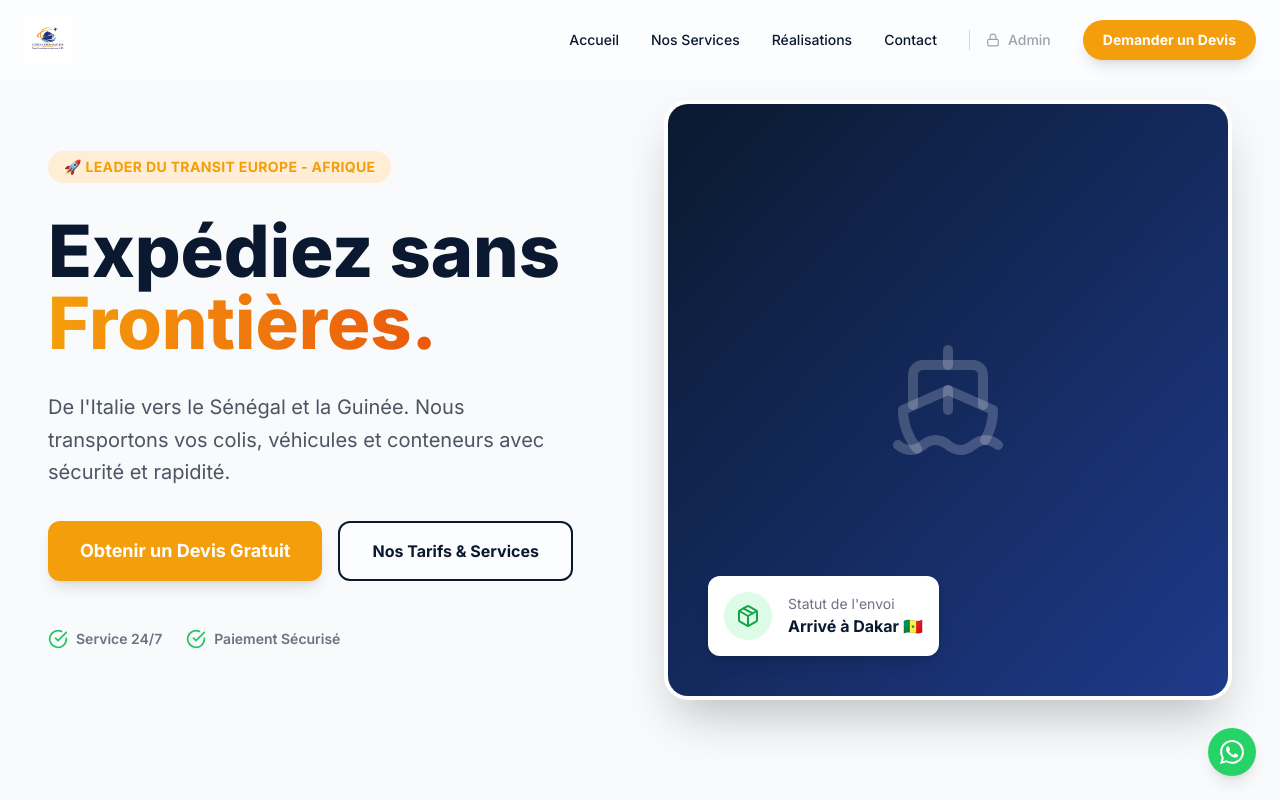
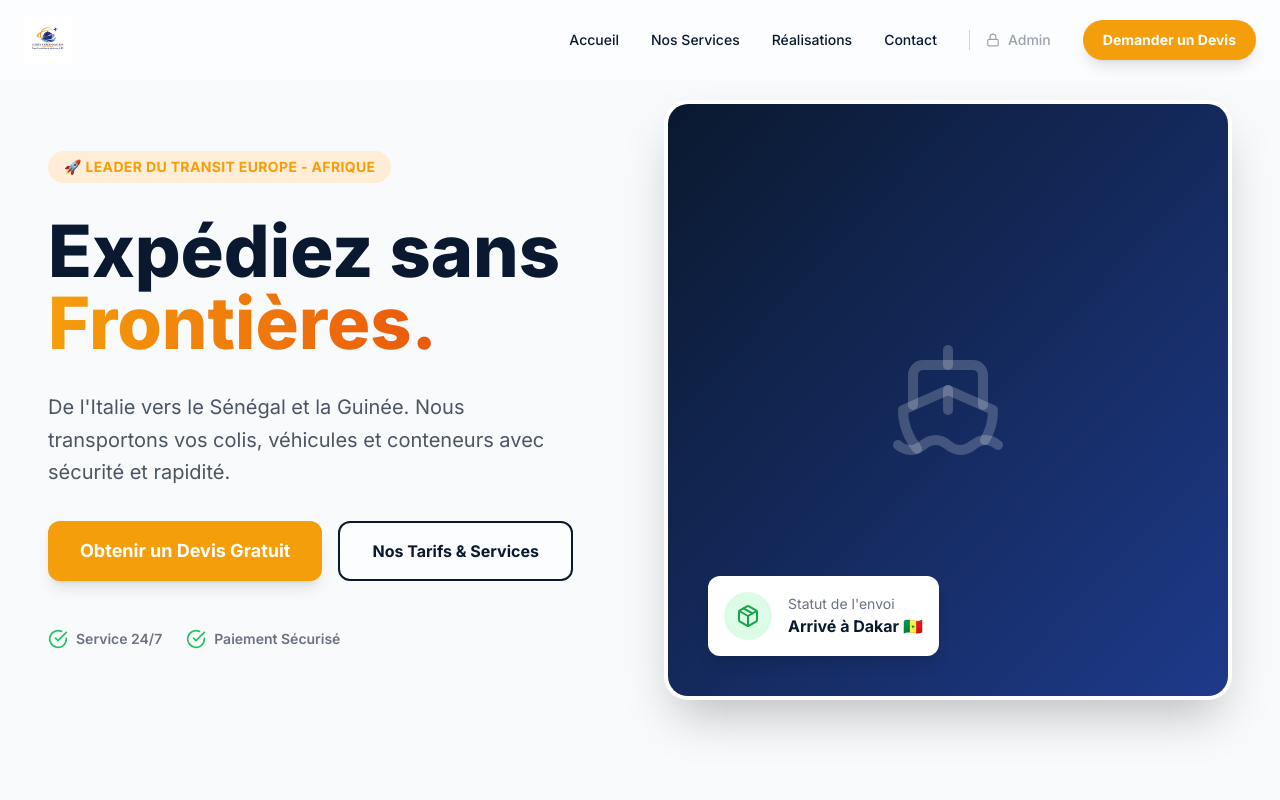
Before and after one commit to cheicktidjane312/conte-cargo-web, a Next.js app: page / in a window 1280 px wide. Shown: the top 800 px of the page. Built offline with nearby package versions, Linux system fonts and the light colour scheme.

Commit message:
remove floaterWhatsapp

```diff
--- a/src/app/(site)/layout.tsx
+++ b/src/app/(site)/layout.tsx
@@ -23,7 +23,6 @@ export default function RootLayout({
       <body className={inter.className}>
         <SiteLoader />
         <Header />
-        <FloatingWhatsApp />
         <main className="min-h-screen pt-[60px]">
           {children}
         </main>
```
